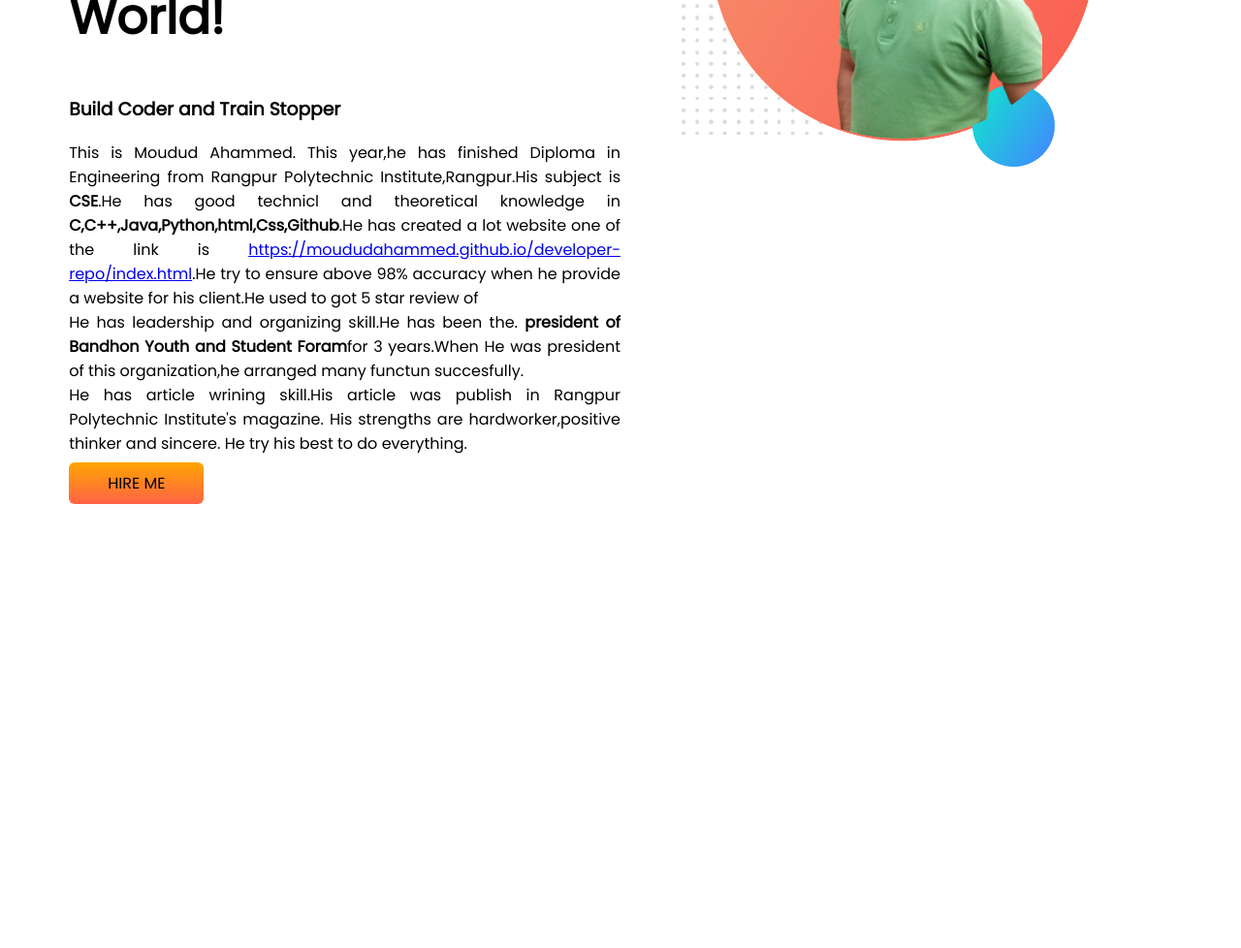
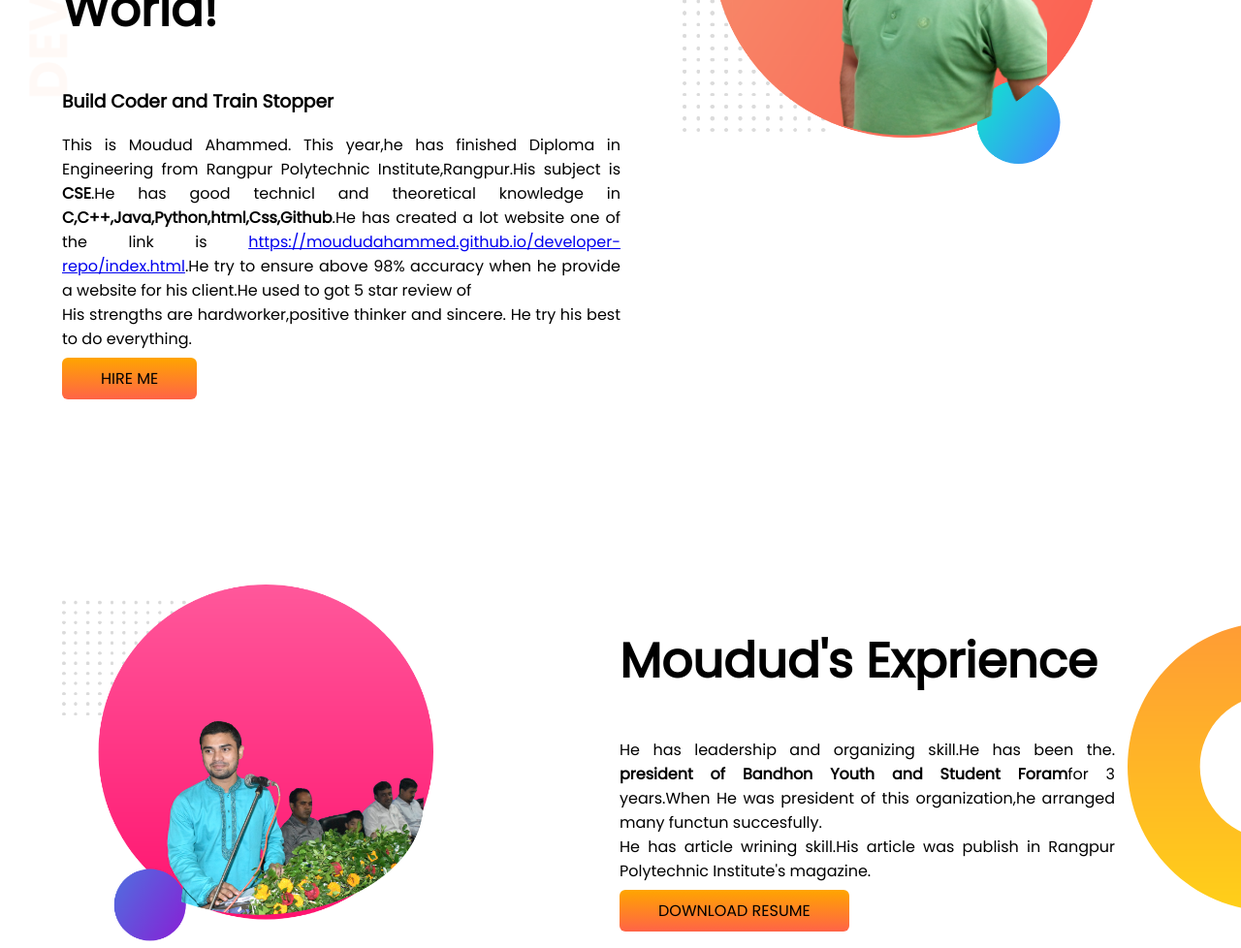
Before and after one commit to MoududAhammed/developer-repo, a plain HTML site: page index.html in a window 1280 px wide. Shown: the part 260-1238 px from the top of the page at 97% size. Before the commit the page ends 800 px from the top, so only its background shows below. Drawn offline with Linux system fonts and the light colour scheme.

Commit message:
second page ready

```diff
--- a/index.css
+++ b/index.css
@@ -1,5 +1,6 @@
 body{
     font-family: 'Poppins', sans-serif;
+
 }
 h1{
     font-size: 50px;
@@ -32,3 +33,13 @@ section{
     text-decoration: none;
     color: blue;
 }
+.first-page{
+    background-image: url(images/top-banner.png);
+    background-repeat: no-repeat;
+}
+.second-page{
+    margin-top: 200px;
+    background-image: url(images/dream-bg.png);
+    background-repeat: no-repeat;
+    background-position: right;
+}
--- a/index.html
+++ b/index.html
@@ -12,16 +12,15 @@
 <link href="https://fonts.googleapis.com/css2?family=Poppins&display=swap" rel="stylesheet">
 
 </head>
-<body>
-    <section>
+<body style="margin:0px;">
+    <section class="first-page">
         <div class="bio" >
             <h1>Welcome To</h1>
             <h1><span id="me">Moudud Ahammed</span> World!</h1>
             <h3>Build Coder and Train Stopper</h3>
             <p>This is Moudud Ahammed.
             This year,he has finished Diploma in Engineering from Rangpur Polytechnic Institute,Rangpur.His subject is <strong>CSE</strong>.He has good technicl and theoretical knowledge in <strong>C,C++,Java,Python,html,Css,Github</strong>.He has created a lot website one of the link is <span id="link"><a href="https://moududahammed.github.io/developer-repo/index.html">https://moududahammed.github.io/developer-repo/index.html</a></span>.He try to ensure above 98% accuracy when he provide a website for his client.He used to got 5 star review of <br>
-            He has leadership and organizing skill.He has been the. <strong>president of Bandhon Youth and Student Foram</strong>for 3 years.When He was president of this organization,he arranged many functun succesfully.<br>
-            He has article wrining skill.His article was publish in Rangpur Polytechnic Institute's magazine.
+
             His strengths are hardworker,positive thinker and sincere.
 
             He try his best to do everything.
@@ -38,5 +37,20 @@
 
     </body>
 </section>
+<section class="second-page">
+    <body>
+        <div class="bio">
+            <img src="images/my-bg22.png" alt="logo">
+        </div>
+        <div class="bio" style="margin-right: 130px;">
+            <h1>Moudud's Exprience</h1>
+            <p> He has leadership and organizing skill.He has been the. <strong>president of Bandhon Youth and Student Foram</strong>for 3 years.When He was president of this organization,he arranged many functun succesfully.<br>
+             He has article wrining skill.His article was publish in Rangpur Polytechnic Institute's magazine. </p>
+             <a class="button" href="https://www.facebook.com/moududahammed.redoy/" target="_blank">DOWNLOAD RESUME</a>
+
+        </div>
+    </body>
+</section>
+
 
 </html>
```
Also changed, not shown: images/my-bg2.png (deleted), images/my-bg22.png (added).
